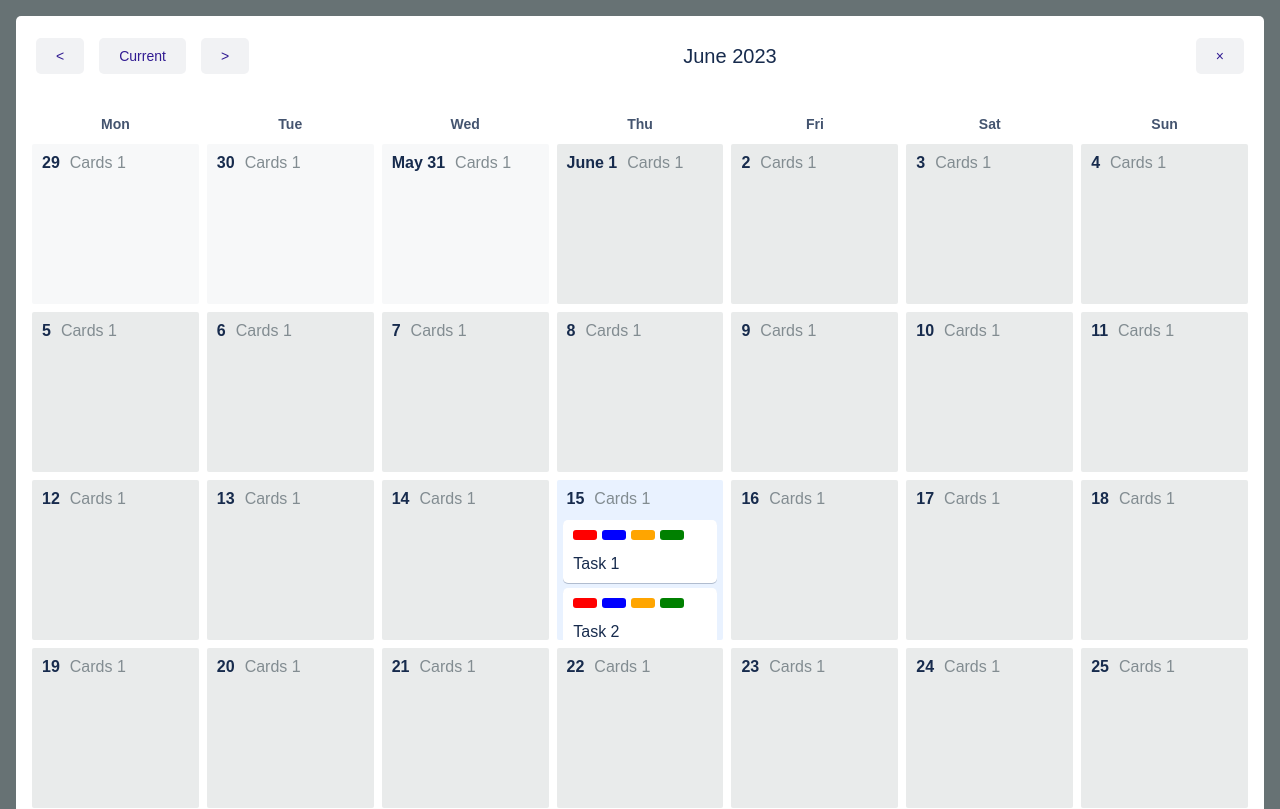
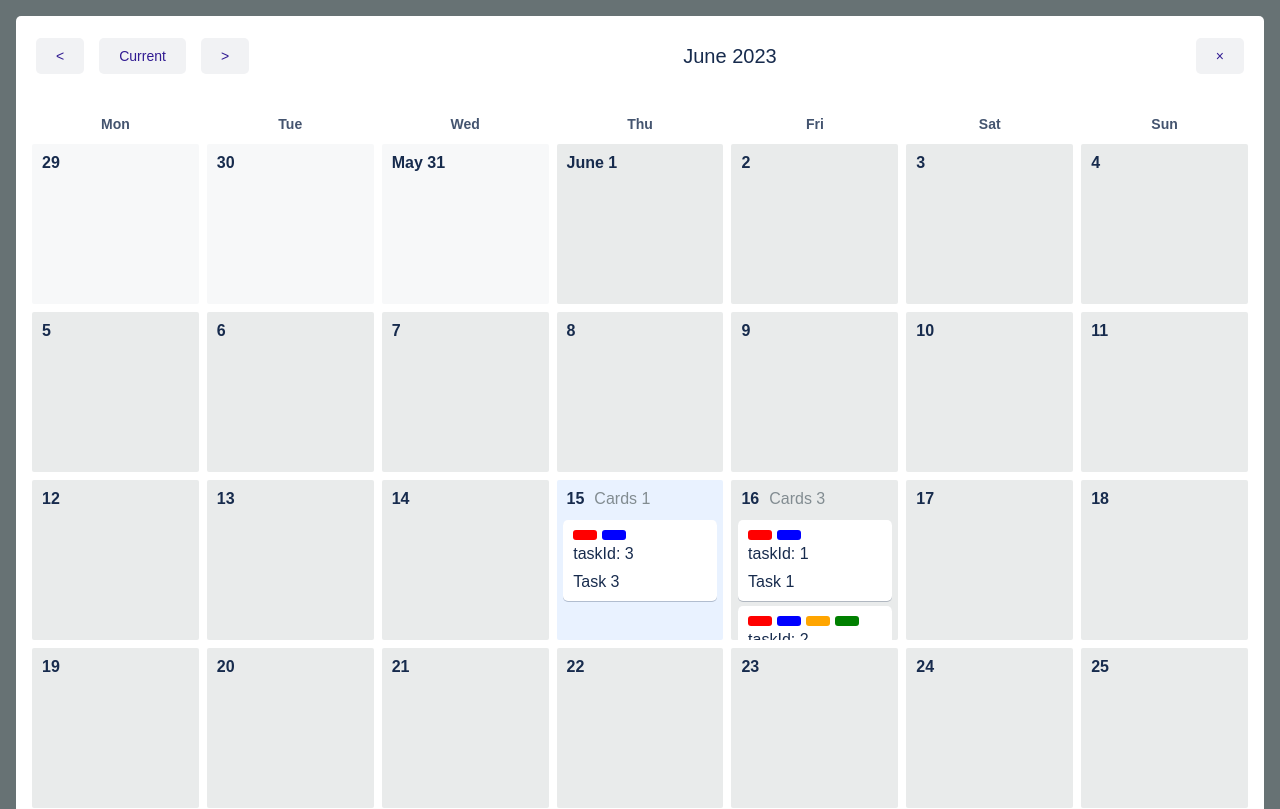
Before and after one commit to jsadept/calendar-grid, a React (Vite) app: page / in a window 1280 px wide. Shown: the top 809 px of the page. Built offline with nearby package versions, Linux system fonts and the light colour scheme.

Commit message:
add drag and drop feature

```diff
--- a/package.json
+++ b/package.json
@@ -11,7 +11,9 @@
   },
   "dependencies": {
     "@reduxjs/toolkit": "^1.9.5",
+    "@types/react-beautiful-dnd": "^13.1.4",
     "react": "^18.2.0",
+    "react-beautiful-dnd": "^13.1.1",
     "react-dom": "^18.2.0",
     "react-redux": "^8.1.0"
   },
--- a/src/components/Calendar/CalendarGrid.tsx
+++ b/src/components/Calendar/CalendarGrid.tsx
@@ -1,7 +1,63 @@
-import React, { FC } from 'react'
+import React, {FC, useEffect, useState} from 'react'
 import styled from 'styled-components';
-import Task from "./Task/Task";
 import TaskList from "./Task/TaskList";
+import { DragDropContext, Draggable, Droppable } from "react-beautiful-dnd";
+
+
+const taskData = {
+    '2023-6-16': [
+        {
+            id: '1',
+            color: 'orange',
+            number: '23',
+            title: 'Task 1',
+            tags: [
+                { title: 'Tag1', color: 'red' },
+                { title: 'Tag2', color: 'blue' }
+            ],
+            date: '2023-6-16'
+        },
+        {
+            id: '2',
+            color: 'orange',
+            number: '23',
+            title: 'Task 2',
+            tags: [
+                { title: 'Tag4', color: 'red' },
+                { title: 'Tag5', color: 'blue' },
+                { title: 'Tag6', color: 'orange' },
+                { title: 'Tag7', color: 'green' },
+            ],
+            date: '2023-6-16'
+        },
+        {
+            id: '4',
+            color: 'orange',
+            number: '23',
+            title: 'Task 2',
+            tags: [
+                { title: 'Tag4', color: 'red' },
+                { title: 'Tag5', color: 'blue' },
+                { title: 'Tag6', color: 'orange' },
+                { title: 'Tag7', color: 'green' },
+            ],
+            date: '2023-6-16'
+        }
+    ],
+    '2023-6-15': [
+        {
+            id: '3',
+            color: 'orange',
+            number: '23',
+            title: 'Task 3',
+            tags: [
+                { title: 'Tag1', color: 'red' },
+                { title: 'Tag2', color: 'blue' }
+            ],
+            date: '2023-6-16'
+        },
+    ]
+}
 
 type Day = {
     dayOfMonth: number
@@ -101,54 +157,75 @@ const CardAmount = styled.div`
 
 const CalendarGrid: FC<CalendarGridProps> = ({ daysForCalendarView, WEEKDAYS }) => {
 
+    const [tasks, setTasks] = useState(taskData);
 
-    const handleDragWithinCell = (taskId: string, targetIndex: number) => {
-        // dispatch(reorderTask(taskId, targetIndex));
-        console.log('handleDragWithinCell', taskId, targetIndex)
+    const onDragEnd = (result) => {
+        const { destination, source, draggableId } = result;
 
+        if (!destination || (destination.droppableId === source.droppableId && destination.index === source.index)) {
+            return;
+        }
+
+        const sourceTasks = tasks[source.droppableId];
+        const draggedTask = sourceTasks.find((task) => task.id === draggableId);
+        const updatedSourceTasks = sourceTasks.filter((task) => task.id !== draggableId);
+
+        const updatedTasks = {
+            ...tasks,
+            [source.droppableId]: updatedSourceTasks.length === 0 ? undefined : updatedSourceTasks,
+            [destination.droppableId]: destination.droppableId === source.droppableId
+                ? [
+                    ...updatedSourceTasks.slice(0, destination.index),
+                    draggedTask,
+                    ...updatedSourceTasks.slice(destination.index)
+                ]
+                : (tasks[destination.droppableId]
+                        ? [
+                            ...tasks[destination.droppableId].slice(0, destination.index),
+                            draggedTask,
+                            ...tasks[destination.droppableId].slice(destination.index)
+                        ]
+                        : [draggedTask]
+                )
         };
 
-    const handleDragToAnotherDay = (taskId: string, targetDate: string) => {
-        // dispatch(moveTask(taskId, targetDate));
-        console.log('handleDragToAnotherDay', taskId, targetDate)
+        setTasks(updatedTasks);
     };
 
-
     return (
+        <DragDropContext onDragEnd={(result) => onDragEnd(result)}>
             <CalendarGridWrapper>
                 {WEEKDAYS.map((weekday, index) => (
                     <Weekday key={'weekday-' + index}>{weekday}</Weekday>
                 ))}
                 {daysForCalendarView.map((day, index) => (
-                day.isToday
-                    ?   <Day
-                            key={'day-box-' + index}
+                    <Droppable droppableId={day.date} key={'day-box-' + day.date}>
+                        {(provided, snapshot) => (
+                            <Day
+                                ref={provided.innerRef} {...provided.droppableProps}
                                 className={`day ${day.isCurrentMonth && 'currentMonth'} ${day.isWeekend && 'weekend'} ${day.isToday && 'today'}`}
                             >
                                 <DayHeader>
                                     <DayNumber>
                                         {day.isFirstOrLastDay ? `${day.currentMonth} ${day.dayOfMonth}` : day.dayOfMonth}
                                     </DayNumber>
-                                <CardAmount>Cards 1</CardAmount>
+
+                                    { tasks[day.date] &&
+                                        <CardAmount>
+                                            Cards {tasks[day.date].length}
+                                        </CardAmount>
+                                    }
                                 </DayHeader>
-                            <TaskList>
-                                <Task color="orange" number="tewt" title="Task 1" tags={[{title: 'Tag4', color: 'red'}, {title: 'Tag5', color: "blue"}, {title: 'Tag5', color: "orange"}, {title: 'Tag5', color: "green"}]} />
-                                <Task color="orange" number="tewt" title="Task 2" tags={[{title: 'Tag4', color: 'red'}, {title: 'Tag5', color: "blue"}, {title: 'Tag5', color: "orange"}, {title: 'Tag5', color: "green"}]} />
-                            </TaskList>
+
+                                <TaskList dayId={day.date} tasks={tasks[day.date] || []} onDragEnd={onDragEnd} />
+
+                                {provided.placeholder}
                             </Day>
-                    :   <Day
-                            key={'day-box-' + index}
-                            className={`day ${day.isCurrentMonth && 'currentMonth'} ${day.isWeekend && 'weekend'} ${day.isToday && 'today'}`}
-                        >
-                            <DayHeader>
-                                <DayNumber>
-                                    {day.isFirstOrLastDay ? `${day.currentMonth} ${day.dayOfMonth}` : day.dayOfMonth}
-                                </DayNumber>
-                                <CardAmount>Cards 1</CardAmount>
-                            </DayHeader>
-                        </Day>
+                        )}
+                    </Droppable>
                 ))}
             </CalendarGridWrapper>
+        </DragDropContext>
     )
 }
 
--- a/src/components/Calendar/Task/Task.tsx
+++ b/src/components/Calendar/Task/Task.tsx
@@ -1,13 +1,12 @@
 import React from 'react';
 import styled from 'styled-components';
+import {Draggable} from "react-beautiful-dnd";
 
 type TaskProps = {
-    taskId?: string;
-    color?: string;
-    number?: string;
+    taskId: string;
+    index: any; //todo: fix type
     title?: string;
     tags?: any; //todo: fix type
-    onDragStart?: (taskId: string) => void;
     onDragEnd?: (taskId: string, targetIndex: number) => void;
 };
 
@@ -46,19 +45,20 @@ const Title = styled.div`
 
 const Task: React.FC<TaskProps> = ({
     taskId,
-    color,
-    number,
+    index,
     title,
     tags,
-    onDragStart,
     onDragEnd
 }) => {
-
-
-
-
     return (
-        <TaskWrapper>
+        <Draggable draggableId={taskId} index={index} onDragEnd={onDragEnd}>
+            {(provided, snapshot) => {
+                return (
+                    <TaskWrapper
+                        ref={provided.innerRef}
+                        {...provided.draggableProps}
+                        {...provided.dragHandleProps}
+                    >
                         {tags && (
                             <TagsWrapper>
                                 {tags.map((tag, index) => (
@@ -66,8 +66,13 @@ const Task: React.FC<TaskProps> = ({
                                 ))}
                             </TagsWrapper>
                         )}
+                        taskId: {taskId}
                         <Title>{title}</Title>
                     </TaskWrapper>
+                );
+            }}
+        </Draggable>
+
     );
 };
 
--- a/src/components/Calendar/Task/TaskList.tsx
+++ b/src/components/Calendar/Task/TaskList.tsx
@@ -1,13 +1,36 @@
 import React from 'react';
 import styled from 'styled-components';
+import Task from "./Task";
+import {Droppable} from "react-beautiful-dnd";
 
 const TaskListContainer = styled.div`
   max-height: 120px;
   overflow: auto;
 `;
 
-const TaskList: React.FC = ({ children }) => {
-    return <TaskListContainer>{children}</TaskListContainer>;
+const TaskList: React.FC = ({ tasks, dayId, onDragEnd }) => {
+    return (
+        <Droppable droppableId={dayId}>
+            {(provided, snapshot) => (
+                <TaskListContainer ref={provided.innerRef} {...provided.droppableProps}>
+                    {tasks && tasks.map((task, index) => (
+                        <Task
+                            key={task.id}
+                            taskId={task.id}
+                            color={task.color}
+                            number={task.number}
+                            title={task.title}
+                            tags={task.tags}
+                            index={index}
+                            onDragEnd={onDragEnd}
+                        />
+                    ))}
+                    {provided.placeholder}
+                </TaskListContainer>
+            )}
+        </Droppable>
+    );
 };
 
+
 export default TaskList;
--- a/src/main.tsx
+++ b/src/main.tsx
@@ -6,9 +6,7 @@ import './index.css'
 import { store } from './store'
 
 ReactDOM.createRoot(document.getElementById('root') as HTMLElement).render(
-  <React.StrictMode>
-      <Provider store={store}>
-          <App />
-      </Provider>
-  </React.StrictMode>,
+  <Provider store={store}>
+      <App />
+  </Provider>
 )
```
Also changed, not shown: 1 other file (tests, documents, lock files or other folders). Lines whose indentation alone changed are shown as unchanged.
